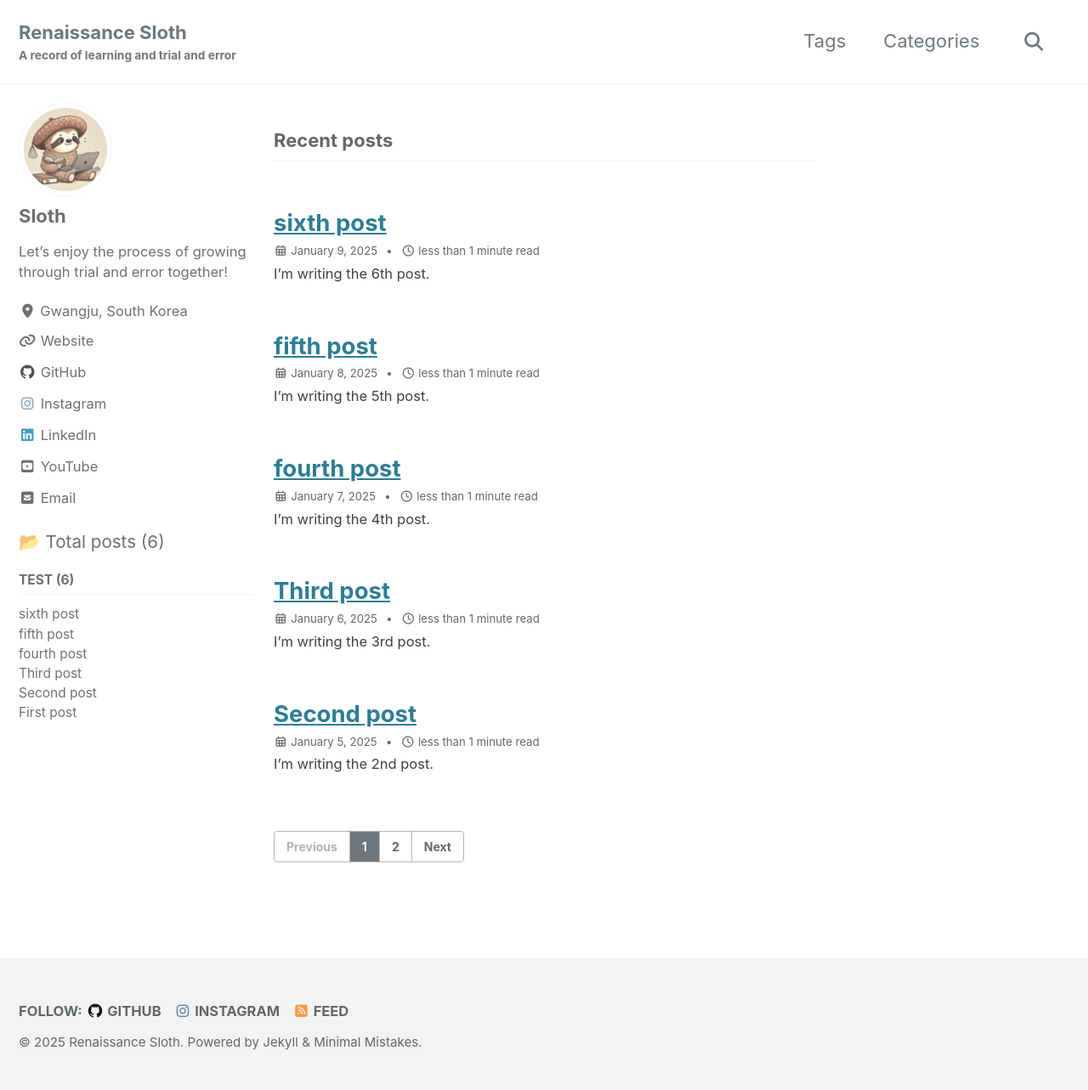
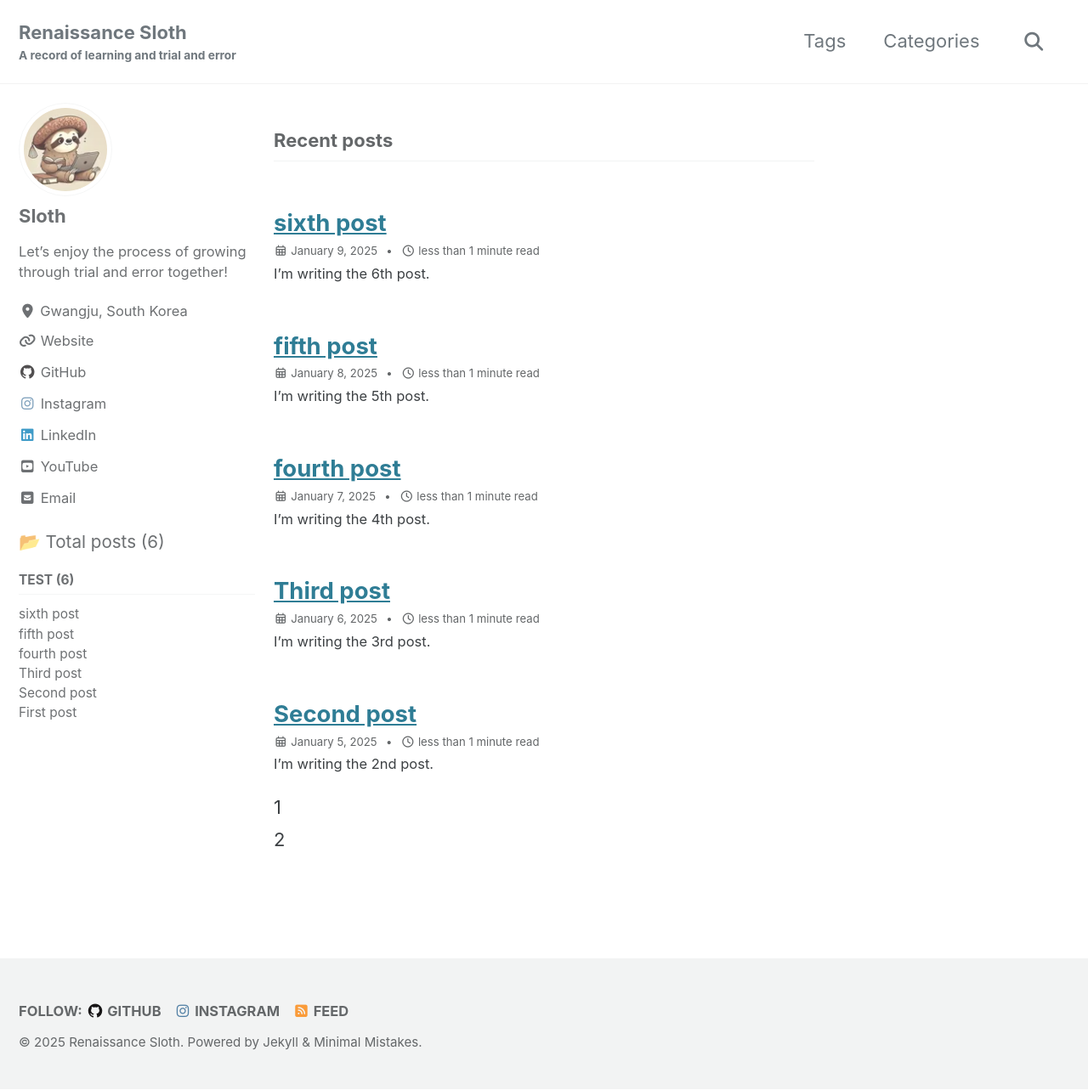
Before and after one commit to renaissance-sloth/renaissance-sloth.github.io, a Jekyll site: the page built from index.html, in a window 1280 px wide and 1283 px high. Shown: the whole window at 85% size. Built offline with Jekyll 4.4.1, drawn with Linux system fonts in a browser that asks for light colours; cached includes are drawn as plain includes; the list of posts is cut into pages by our own code.

Commit message:
Feat: Implement radio button pagination in home

```diff
--- a/_layouts/home.html
+++ b/_layouts/home.html
@@ -6,17 +6,45 @@ layout: archive
 
 <h3 class="archive__subtitle">{{ site.data.ui-text[page.language].recent_posts | default: "Recent Posts" }}</h3>
 
-{% if paginator %}
-  <!-- {% assign posts = paginator.posts %} -->
-  {% assign first_post_num=paginator.page | times: paginator.per_page | minus: paginator.per_page %}
-  {% assign posts=site.posts | where:"language", page.language | slice: first_post_num, paginator.per_page %}
-{% else %}
-  {% assign posts = site.posts | where:"language", page.language %}
-{% endif %}
+{% assign posts=site.posts | where:"language", page.language %}
+{% assign page = 1 %}
+{% assign per_page = site.paginate %}
+{% assign total_posts = posts.size %}
+{% assign total_pages = total_posts | divided_by: per_page | plus: 1 %}
+
+<style>
+.page-content {
+  display: none;
+}
+
+{% for i in (1..total_pages) %}
+#page{{i}}:checked ~ .page{{i}} {
+  display: block;
+}
+{% endfor %}
+
+input[type="radio"] {
+  display: none;
+}
+</style>
+
+{% for i in (1..total_pages) %}
+<input type="radio" name="page" id="page{{i}}" {% if i == 1 %}checked{% endif %}>
+{% endfor %}
 
 {% assign entries_layout = page.entries_layout | default: 'list' %}
-<div class="entries-{{ entries_layout }}">
-  {% include documents-collection.html entries=posts type=entries_layout %}
+{% for i in (1..total_pages) %}
+<div class="page-content page{{i}}">
+  {% assign first_post_num = i | times: per_page | minus: per_page %}
+  {% assign post_i = posts | slice: first_post_num, per_page %}
+  <div class="entries-{{ entries_layout }}">
+    {% include documents-collection.html entries=post_i type=entries_layout %}
+  </div>
 </div>
+{% endfor %}
 
-{% include paginator.html %}
+<nav>
+  {% for i in (1..total_pages) %}
+  <label for="page{{i}}">{{i}}</label>
+  {% endfor %}
+</nav>
```
